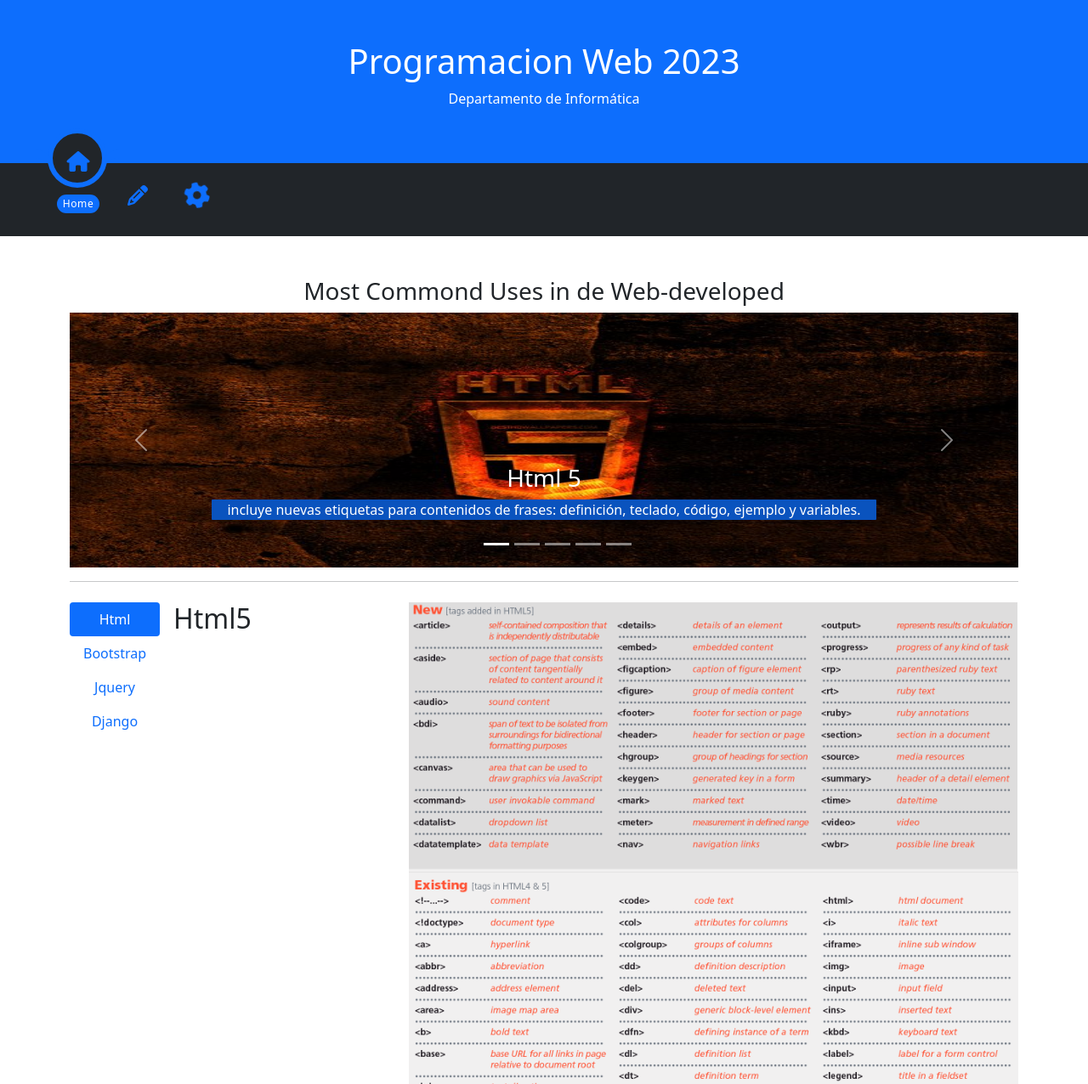
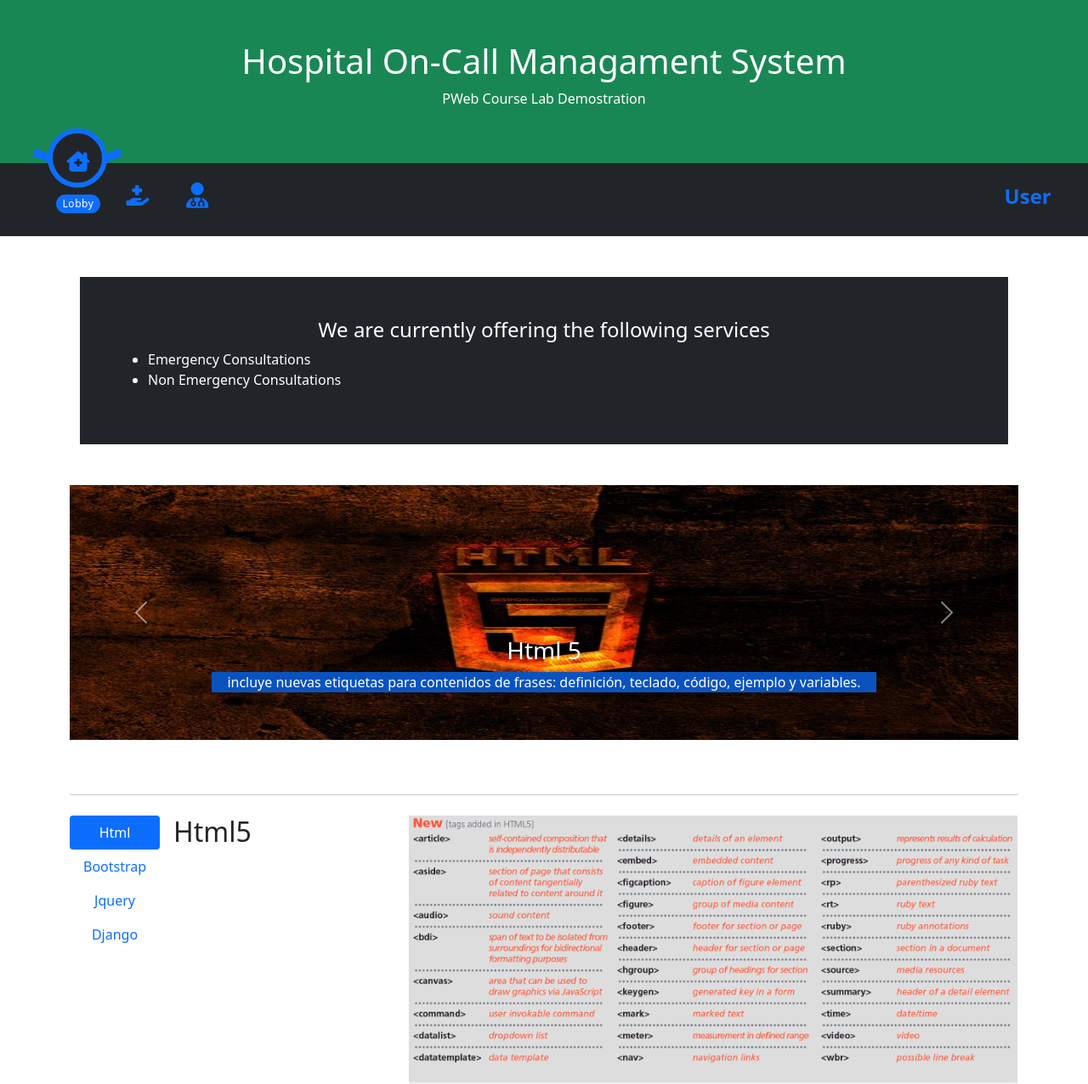
Before and after one commit to LeudiX/simple-hospital-on-call-management-system, a Django app: page / in a window 1280 px wide. Shown: the top 1276 px of the page at 85% size. Run offline with Django 3.2, Linux system fonts and the light colour scheme; some libraries are stand-ins or nearby versions.

Commit message:
Templates work

```diff
--- a/apps/homepage/templates/homepage/carousel.html
+++ b/apps/homepage/templates/homepage/carousel.html
@@ -1,10 +1,16 @@
 {% load static %}
 
 <!-- Carousel -->
-<div class="container-fluid mt-3 text-center">
-    <h3>Most Commond Uses in de Web-developed</h3>
+<div class="container-fluid mt-1 text-center">
+    <div class="p-5 bg-dark text-white text-center">
+        <h4>We are currently offering the following services</h4>
+        <ul class="text-start">
+            <li>Emergency Consultations</li>
+            <li>Non Emergency Consultations</li>
+        </ul>
+    </div>
 </div>
-<div id="demo" class="carousel slide  "
+<div id="demo" class="carousel slide py-5"
      data-bs-ride="carousel">
 
     <!-- Indicators/dots -->
--- a/apps/homepage/templates/homepage/magic-nav.html
+++ b/apps/homepage/templates/homepage/magic-nav.html
@@ -1,43 +1,33 @@
-<div class="navigation nav-item">
+    <div class="col-md-4 navigation nav-item">
         <ul>
-
             <li class="list  " id="home">
                 <a href="{% url 'home' %}">
                     <span class="icon">
-                   <i class="fa fa-home fa-fw"></i>
-
-
+                       <i class="fas fa-clinic-medical fa-fw"></i>
                     </span>
-                <span class="text">Home</span>
+                    <span class="text">Lobby</span>
                 </a>
-
             </li>
 
             <li class="list" id="apps">
                 <a href="#">
                     <span class="icon">
-               <i class="fa fa-pencil fa-fw" aria-hidden="true"></i>
+                   <i class="fas fa-hand-holding-medical fa-fw" aria-hidden="true"></i>
                     </span>
-                <span class="text">Aplications</span>
+                    <span class="text">Consultations</span>
                 </a>
-
-        </li>
-
-
             </li>
 
             <li class="list " id="pro">
                 <a href="#">
                     <span class="icon">
-                <i class="fa fa-cog fa-spin fa-lg fa-fw" aria-hidden="true"></i>
+                    <i class="fas fa-user-md fa-lg fa-fw" aria-hidden="true"></i>
                     </span>
                     <span class="text">Profile</span>
                 </a>
-
             </li>
 
             <div class="indicador"></div>
             <div class="indicador1" id="aa"></div>
         </ul>
-
     </div>
--- a/templates/base/base.html
+++ b/templates/base/base.html
@@ -2,7 +2,7 @@
 <!DOCTYPE html>
 <html lang="en">
 <head>
-    <title>Programación-Web(Django 3.2)</title>
+    <title>Hospital On Call M-System(Django 5.1.1)</title>
     <meta charset="utf-8">
     <meta name="viewport" content="width=device-width, initial-scale=1">
     <link rel="icon" href="{% static 'img/ico.png' %}">
@@ -22,22 +22,22 @@
 </head>
 <body>
 
-<div class="p-5 bg-primary text-white text-center">
-    <h1>Programacion Web 2023</h1>
-    <p>Departamento de Informática</p>
-
+<div class="p-5 bg-success text-white text-center">
+    <h1>Hospital On-Call Managament System</h1>
+    <p>PWeb Course Lab Demostration</p>
 </div>
 
 <nav class="navbar bg-dark navbar-dark ">
     {% block navbar %}
 
     {% endblock %}
-
-
+    <div class="col-md-4"></div>
+    <div class="col-md-4">
+        <h4 class="justify-content-end">Welcome to the System dear <strong class="text-primary">User</strong></h4>
+    </div>
 </nav>
 
 <div class="container mt-5">
-
     {% block container %}
 
 
@@ -85,7 +85,6 @@
  <script src="{% static 'libs/jquery/jquery.slim.min.js' %}"></script>
 {% block script %}
     <script>
-
         document.getElementById('home').classList.add('active');
     </script>
 {% endblock %}
```
Lines whose indentation alone changed are shown as unchanged.
